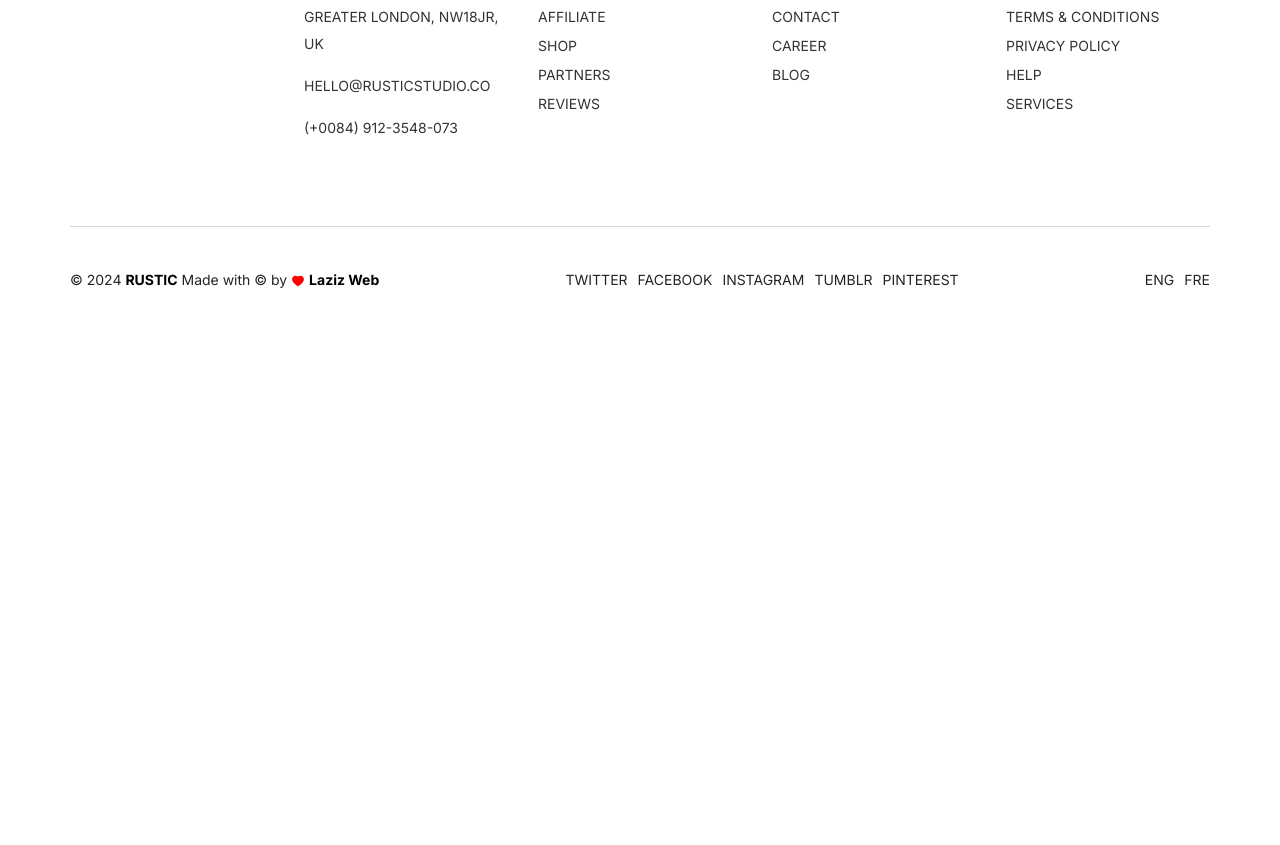
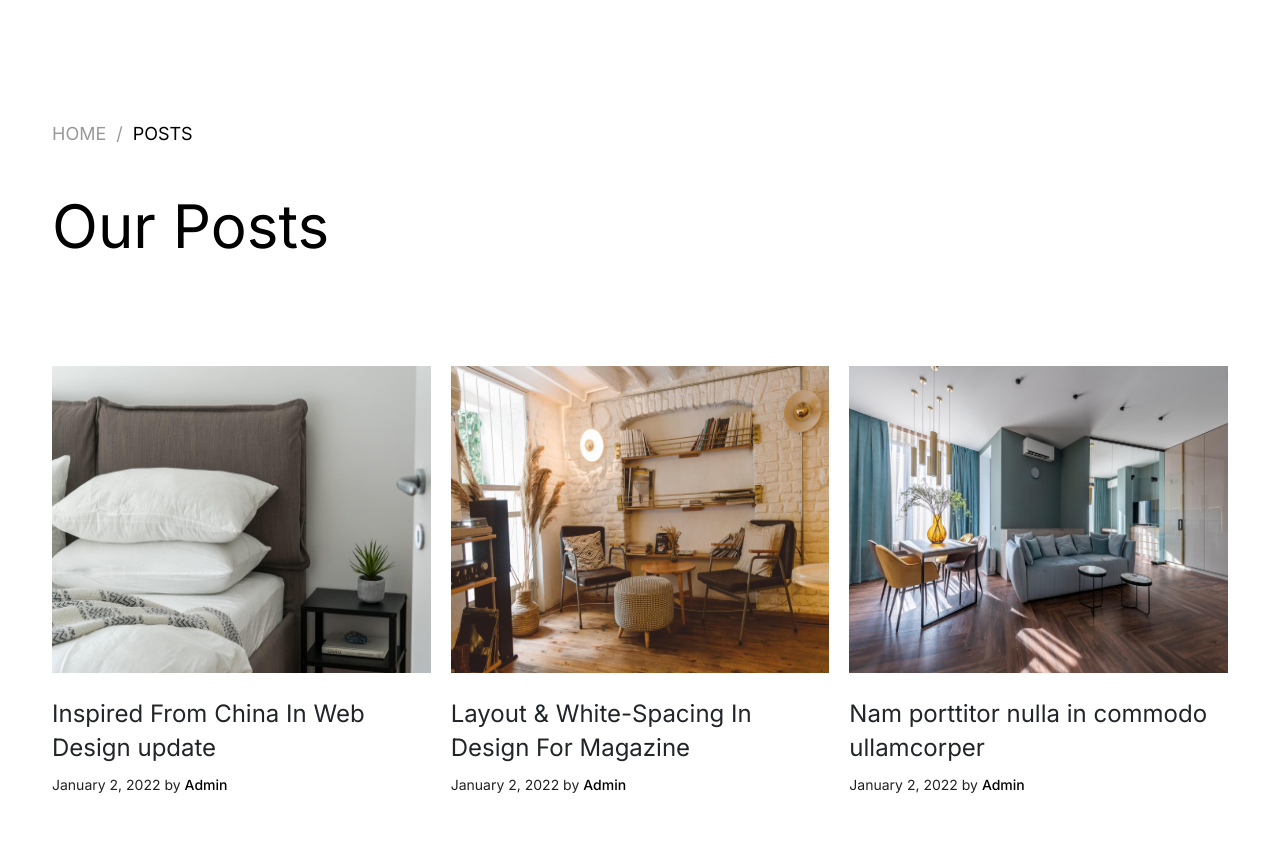
Before and after one commit to lazizjonikromov/rustic, a React (Vite) app: page /posts in a window 1280 px wide. Shown: the part 188-1033 px from the top of the page. Before the commit the page ends 800 px from the top, so only its background shows below. Built offline with nearby package versions, Linux system fonts and the light colour scheme.

Commit message:
Posts Section has been implemented

```diff
--- a/src/App.jsx
+++ b/src/App.jsx
@@ -5,6 +5,7 @@ import Main from "./pages/main/Main"
 import Footer from "./components/Footer"
 import ScrollToTop from "./components/ScrollToTop"
 import Projects from "./pages/our-projects/Projects"
+import Posts from "./pages/our-posts/Posts"
 
 function App() {
 
@@ -17,6 +18,7 @@ function App() {
         <Route path="/" element={<Main />}/>
         <Route path="/about" element={<AboutUs />}/>
         <Route path="/projects" element={<Projects />}/>
+        <Route path="/posts" element={<Posts />}/>
       </Routes>
 
       <Footer />
--- a/src/components/Navbar.jsx
+++ b/src/components/Navbar.jsx
@@ -25,13 +25,21 @@ const Navbar = () => {
         (navbar && location.pathname === "/about")
           ? "active"
           : ""
-      } ${location.pathname === "/projects" ? "nav-white" : ""}`}
+      } ${
+        location.pathname === "/projects" ||
+        location.pathname === "/posts" ||
+        location.pathname === "/contact"
+          ? "nav-white"
+          : ""
+      }`}
     >
       <div className="container">
         <div className="row">
           <div className="col-6 col-sm-8 col-lg-2">
             <Link to={"/"}>
-              {location.pathname === "/projects" ? (
+              {location.pathname === "/projects" ||
+              location.pathname === "/posts" ||
+              location.pathname === "/contact" ? (
                 <img src={logoBlack} alt="" />
               ) : (
                 <img src={logo} alt="" />
@@ -58,14 +66,14 @@ const Navbar = () => {
               <li
                 className={`${location.pathname === "/posts" ? "active" : ""}`}
               >
-                <Link to={"/"}>Posts</Link>
+                <Link to={"/posts"}>Posts</Link>
               </li>
               <li
                 className={`${
                   location.pathname === "/contact" ? "active" : ""
                 }`}
               >
-                <Link to={"/"}>Contact</Link>
+                <Link to={"/contact"}>Contact</Link>
               </li>
             </ul>
           </div>
--- /dev/null
+++ b/src/pages/our-posts/Posts.jsx
@@ -0,0 +1,37 @@
+import React from "react";
+import "../../style/posts.scss";
+import { Link } from "react-router-dom";
+import { posts } from "../../data";
+
+const Posts = () => {
+  return (
+    <div className="our-posts">
+      <div className="container">
+        <div className="breadcrumb">
+          <Link to={"/"}>Home</Link>
+          <span>/</span>
+          <Link to={"/posts"}>Posts</Link>
+        </div>
+
+        <h1 className="title">Our Posts</h1>
+
+        <div className="posts">
+          {posts.map((item, i) => (
+            <Link to={item.path} key={i} className="post-item">
+              <div className="post-img">
+                <img src={item.image} alt={item.title} />
+              </div>
+              <h2>{item.title}</h2>
+              <p>
+                {item.createdAt} by <span>Admin</span>
+              </p>
+            </Link>
+          ))}
+        </div>
+
+      </div>
+    </div>
+  );
+};
+
+export default Posts;
--- a/src/style/main.scss
+++ b/src/style/main.scss
@@ -91,7 +91,7 @@ body {
     color: #999;
 
     :nth-child(3) {
-        color: #000;
+      color: #000;
     }
   }
 
@@ -103,7 +103,7 @@ body {
     z-index: 10;
     max-height: fit-content;
     position: fixed;
-    transition-duration: .5s;
+    transition-duration: 0.5s;
 
     &.active {
       background-color: rgb(17, 17, 17);
@@ -134,7 +134,6 @@ body {
       }
 
       .lang__burg {
-
         ul {
           li {
             a {
@@ -1008,6 +1007,7 @@ body {
           height: initial;
           margin: 0;
           padding-top: 81.01604278074866%;
+          overflow: hidden;
 
           img {
             position: absolute;
@@ -1019,6 +1019,11 @@ body {
             max-width: 100%;
             min-height: 100%;
             max-height: 100%;
+            transition: transform 0.6s;
+
+            &:hover {
+              transform: scale(1.2);
+            }
           }
         }
 
@@ -1073,29 +1078,29 @@ body {
 
       @media screen and (max-width: 1200px) {
         .foot__logo {
-          grid-column: span 12/span 12;
+          grid-column: span 12 / span 12;
         }
 
         .foot__list {
-          grid-column: span 3/span 3;
+          grid-column: span 3 / span 3;
         }
       }
 
       @media screen and (max-width: 992px) {
         .foot__list {
-          grid-column: span 3/span 3;
+          grid-column: span 3 / span 3;
         }
       }
 
       @media screen and (max-width: 767px) {
         .foot__list {
-          grid-column: span 6/span 6;
+          grid-column: span 6 / span 6;
         }
       }
 
       @media screen and (max-width: 576px) {
         .foot__list {
-          grid-column: span 12/span 12;
+          grid-column: span 12 / span 12;
         }
       }
 
@@ -1117,7 +1122,7 @@ body {
           font-size: 14px;
           text-transform: uppercase;
           color: rgb(51, 51, 51);
-          transition-duration: .3s;
+          transition-duration: 0.3s;
 
           &:hover {
             transform: translateX(15px);
@@ -1131,7 +1136,7 @@ body {
           margin-bottom: 15px;
           line-height: 27px;
 
-          &:hover{
+          &:hover {
             transform: none;
           }
         }
@@ -1173,7 +1178,7 @@ body {
           a {
             font-size: 14px;
             line-height: 1.5rem;
-            transition-duration: .15s;
+            transition-duration: 0.15s;
 
             &:hover {
               color: rgb(0, 204, 255);
@@ -1181,10 +1186,6 @@ body {
           }
         }
       }
-
     }
-
   }
-
-
 }
--- /dev/null
+++ b/src/style/posts.scss
@@ -0,0 +1,90 @@
+.our-posts {
+  margin-top: 155px;
+
+  @media screen and (max-width: 576px) {
+    margin-top: 30px;
+  }
+
+  .title {
+    margin-top: 50px;
+    font-size: 60px;
+    line-height: 60px;
+
+    @media screen and (max-width: 576px) {
+      font-size: 36px;
+      margin-top: 0px;
+    }
+  }
+
+  .posts {
+    margin-top: 110px;
+    user-select: none;
+
+    display: grid;
+    grid-template-columns: repeat(3, minmax(0, 1fr));
+    column-gap: 20px;
+    row-gap: 50px;
+
+    @media screen and (max-width: 992px) {
+      grid-template-columns: repeat(2, minmax(0, 1fr));
+      margin-top: 50px;
+    }
+
+    @media screen and (max-width: 576px) {
+      grid-template-columns: repeat(1, minmax(0, 1fr));
+    }
+
+    .post-item {
+      .post-img {
+        position: relative;
+        display: block;
+        width: initial;
+        height: initial;
+        margin: 0;
+        padding-top: 81.01604278074866%;
+        overflow: hidden;
+
+        img {
+          position: absolute;
+          inset: 0px;
+          display: block;
+          width: 0px;
+          height: 0px;
+          min-width: 100%;
+          max-width: 100%;
+          min-height: 100%;
+          max-height: 100%;
+          transition: transform 0.6s;
+
+          &:hover {
+            transform: scale(1.2);
+          }
+        }
+      }
+
+      h2 {
+        font-size: 24px;
+        line-height: 34px;
+        margin-top: 1.5rem;
+        transition-duration: 0.3s;
+
+        &:hover {
+          text-decoration-line: underline;
+          color: #cbaf71;
+        }
+      }
+
+      p {
+        color: #222;
+        font-size: 14px;
+        line-height: 1.5rem;
+        margin-top: 0.5rem;
+
+        span {
+          font-weight: 500;
+          color: #000;
+        }
+      }
+    }
+  }
+}
```
